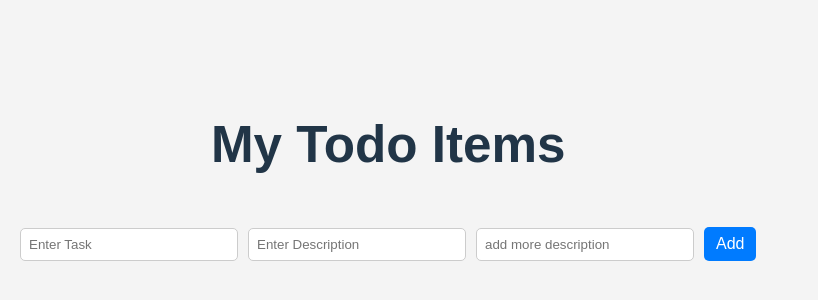
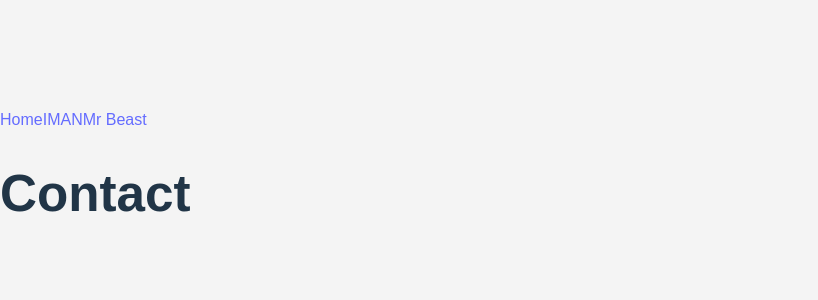
Before and after one commit to Remedanram/react, a React (Vite) app: page /contact in a window 1280 px wide. Shown: the part 218-518 px from the top of the page, without its empty margins (0-818 px from the left). Built offline with nearby package versions, Linux system fonts and the light colour scheme.

Commit message:
Routing concepts is done

```diff
--- a/src/App.css
+++ b/src/App.css
@@ -13,7 +13,8 @@ body {
 }
 
 .task-input {
-  margin: 20px 0;
+  margin: 20px 200px;
+
 }
 
 input[type="text"] {
--- a/src/App.jsx
+++ b/src/App.jsx
@@ -3,8 +3,25 @@ import Todo from './components/Todo';
 import Tittle from './components/Tittle';
 import Popup from './components/Popup';
 import { useState, useEffect } from 'react';
+import { BrowserRouter as Router, Routes, Route, Link } from 'react-router-dom';
+import Home from './pages/Home '
+import About from './pages/About'
+import Contact from './pages/Contact'
+import Nav from './components/Navbar';
+function App() {
+  return(
+    <Router>
+     <Nav/>
+      <Routes>
+        <Route path="" element={<Home/>}/>
+        <Route path="/about" element={<About/>}/>
+        <Route path="/contact" element={<Contact/>}/>
+        </Routes>
+    </Router>
+  )
 
-function App() {
+
+
   // State to manage popup visibility
   const [popupOpen, setPopupOpen] = useState(false);
 
@@ -144,4 +161,5 @@ function App() {
   );
 }
 
+
 export default App;
--- /dev/null
+++ b/src/components/Navbar.jsx
@@ -0,0 +1,14 @@
+import { Link } from "react-router-dom"
+function Nav(){
+    return(
+        <nav>
+        <Link to="/">Home</Link>
+        {/* <Link to="/about">About</Link>
+        <Link to="/contact">Contact</Link> */}
+        <Link to="/users/iman">IMAN</Link>
+        <Link to="/users/mrbeat">Mr Beast</Link>
+      </nav>
+
+    )
+}
+export default Nav
--- a/src/pages/Contact.jsx
+++ b/src/pages/Contact.jsx
@@ -1,6 +1,6 @@
 function Contact(){
     return(
-        <h2>Contact</h2>
+        <h1>Contact</h1>
     )
 }
 export default Contact
```
Also changed, not shown: src/pages/Users.jsx (added, +12 -0 lines).
